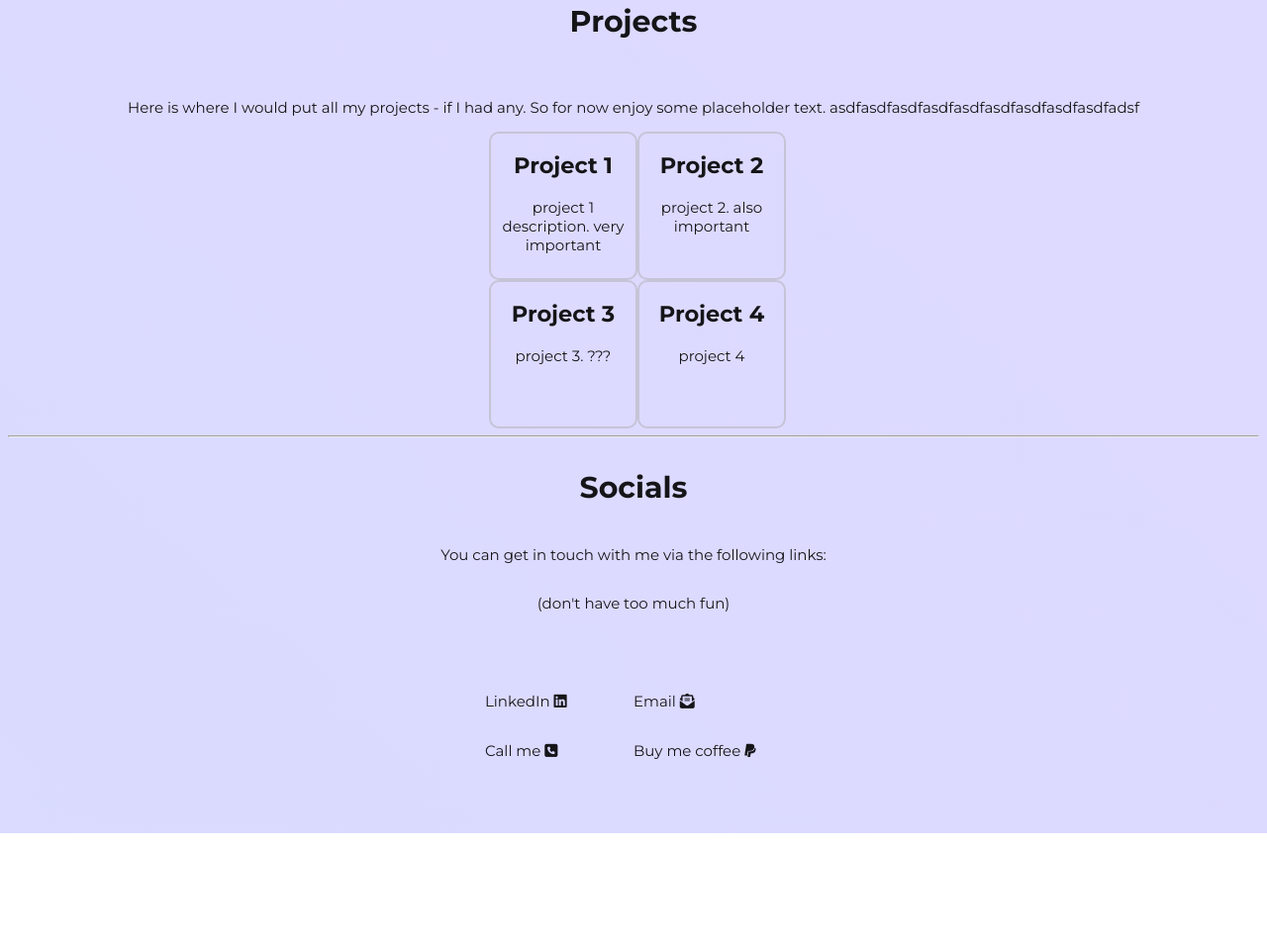
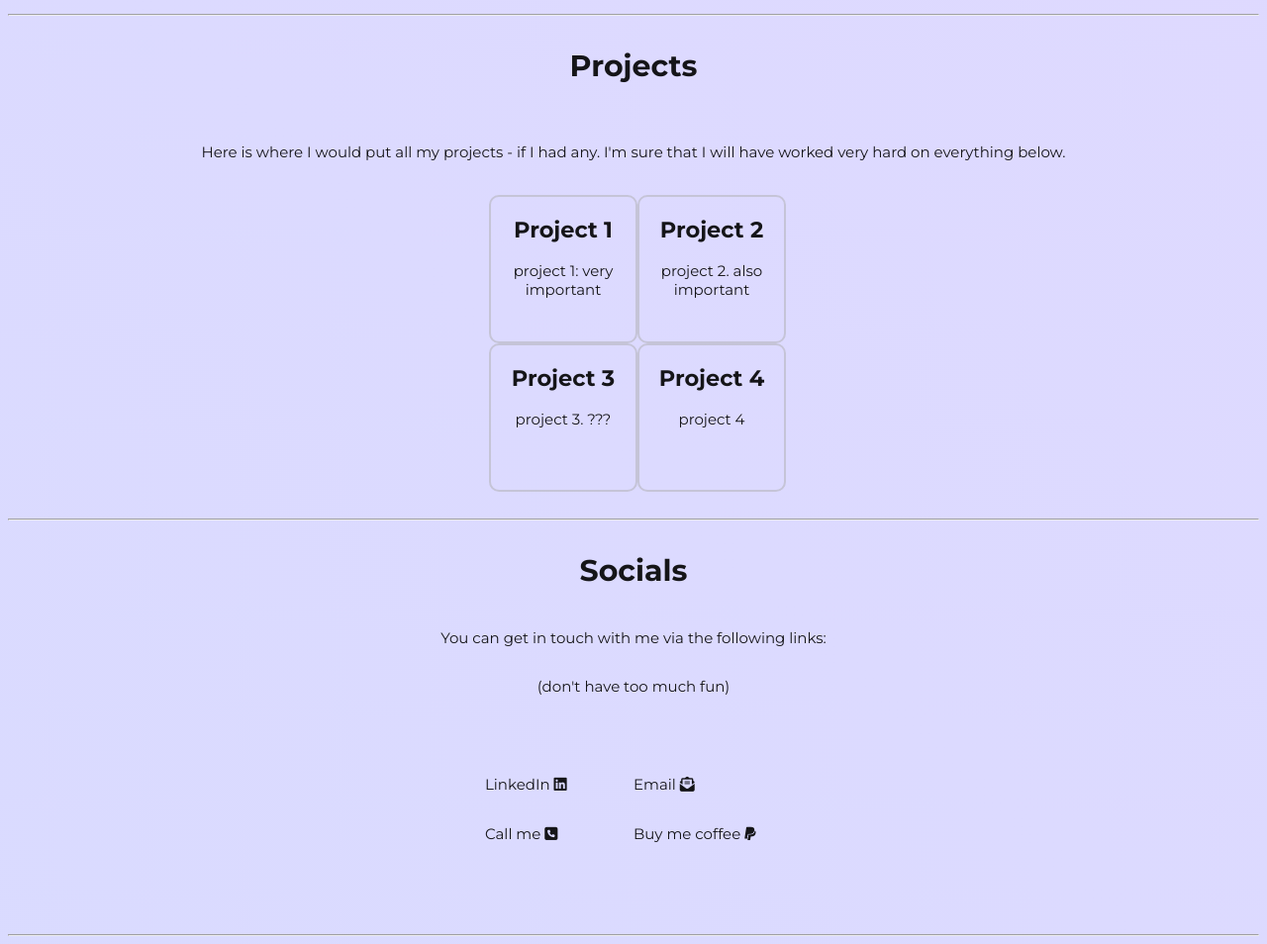
Before and after one commit to brodie-m/portfolio, a plain HTML site: page index.html in a window 1280 px wide. Shown: the part 523-1477 px from the top of the page at 99% size. Before the commit the page ends 1365 px from the top, so only its background shows below. Drawn offline with Linux system fonts and the light colour scheme.

Commit message:
added more spacing and other stuff

```diff
--- a/index.html
+++ b/index.html
@@ -41,6 +41,7 @@ function closeNav() {
 </section>
 <hr>
 <section>
+    <br>
     <div class="about">
         <form action="">
             <fieldset>
@@ -59,7 +60,7 @@ function closeNav() {
 
         </p>
     </div>
-
+    <br>
 </section>
 <hr>
 <section>
@@ -69,14 +70,14 @@ function closeNav() {
     </h1>
     <br>
     <p class="container" id="projects-text">
-        Here is where I would put all my projects - if I had any. So for now enjoy some placeholder text.
-        asdfasdfasdfasdfasdfasdfasdfasdfasdfadsf
+        Here is where I would put all my projects - if I had any. I'm sure that I will have worked very hard on everything below.
     </p>
+    <br>
     <div class="projects-grid">
         <div class="bordered-container" id="project-1">
             <h2>Project 1</h2>
             <p>
-                project 1 description. very important
+                project 1: very important
             </p>
         </div>
         <div class="bordered-container" id="project-2">
@@ -98,6 +99,7 @@ function closeNav() {
             </p>
         </div>
     </div>
+    <br>
     <hr>
 
 </section>
@@ -131,5 +133,7 @@ function closeNav() {
 
         </div>
     </div>
+    <br>
+    <hr>
 </section>
 </html>
```
